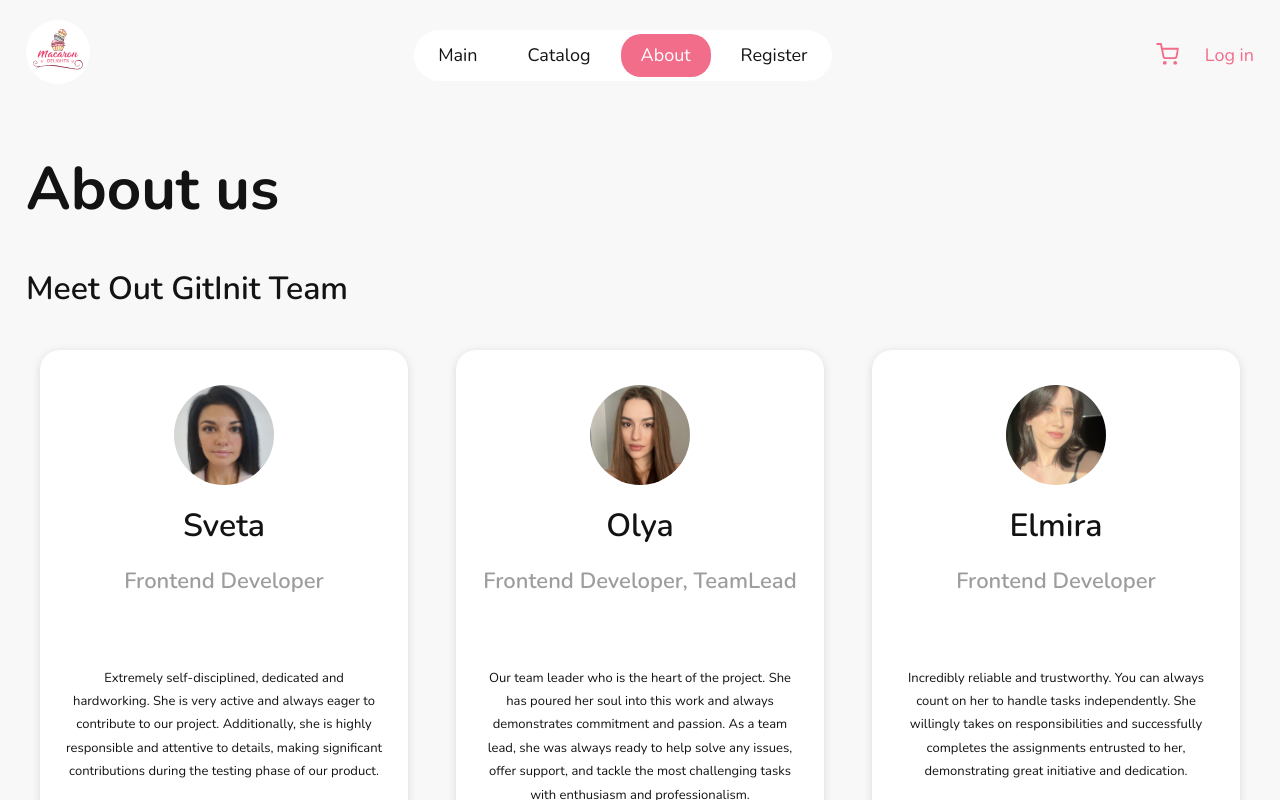
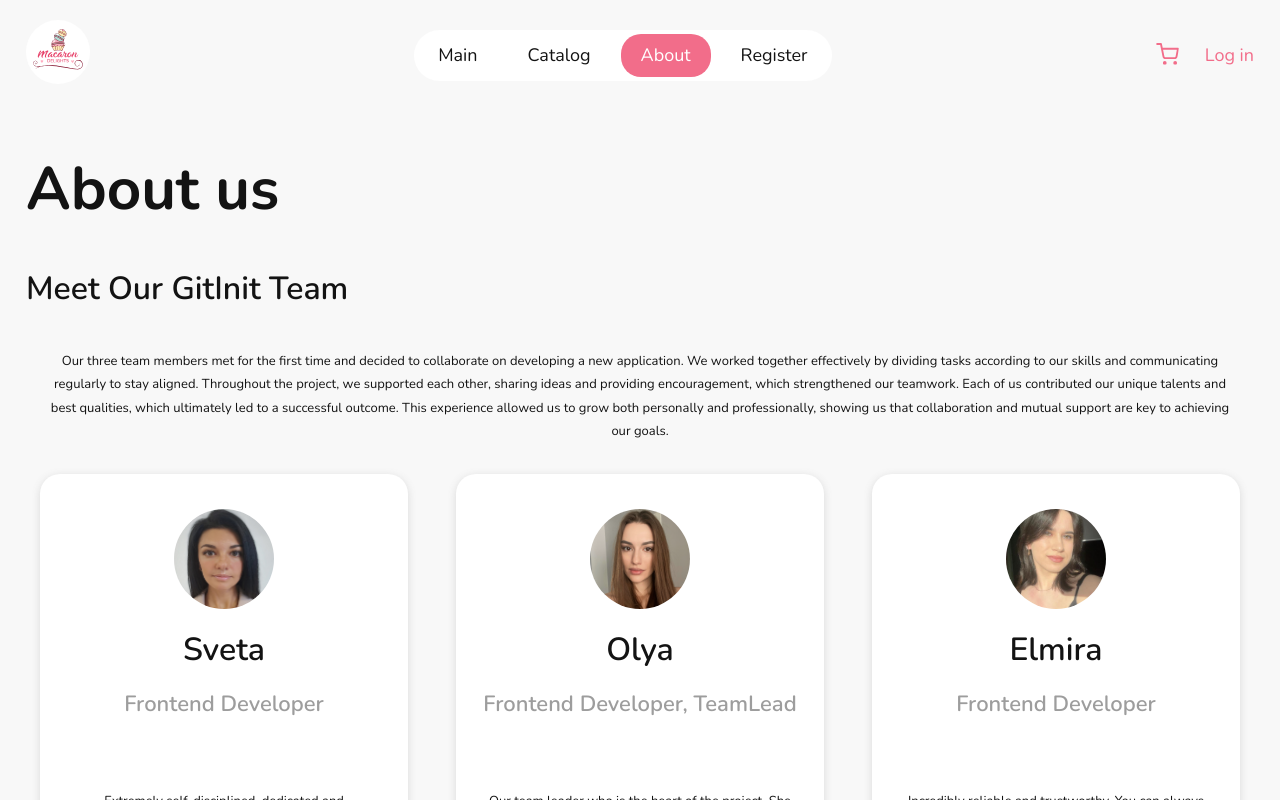
Before and after one commit to SwetlanaAng/ecommerce-app, a React (Vite) app: page / in a window 1280 px wide. Both pictures are taken after a click on the item "About". Shown: the top 800 px of the page. Built offline with nearby package versions, Linux system fonts and the light colour scheme; no server answers.

Commit message:
feat: add animation and description

```diff
--- a/src/components/teammateCard/TeammateCard.css
+++ b/src/components/teammateCard/TeammateCard.css
@@ -35,9 +35,10 @@
   h4 {
     margin-bottom: 10px;
   }
-  ol {
+  ol,
+  ul {
+    margin-left: 10px;
     padding-left: 13px;
-    padding-bottom: 20px;
     li {
       padding: 5px 10px;
       font-size: 13px;
@@ -55,7 +56,10 @@
     .accordion-box {
       transition: all 0.3s ease;
       &:hover {
-        color: var(--accent-color);
+        h5 {
+          color: var(--accent-color);
+        }
+        cursor: pointer;
       }
       &:not(:last-child) {
         border-bottom: 1px solid rgb(157, 157, 157);
@@ -64,6 +68,24 @@
       h5 {
         position: relative;
         padding: 10px 15px;
+      }
+      .contributions,
+      .education,
+      .languages {
+        max-height: 0;
+        overflow: hidden;
+        transition: all 0.5s cubic-bezier(0, 1, 0, 1);
+        p {
+          height: auto;
+        }
+      }
+
+      .contributions.active,
+      .education.active,
+      .languages.active {
+        height: auto;
+        max-height: 9999px;
+        transition: all 0.5s cubic-bezier(1, 0, 1, 0);
       }
     }
     .arrow {
--- a/src/components/teammateCard/TeammateCard.tsx
+++ b/src/components/teammateCard/TeammateCard.tsx
@@ -29,6 +29,21 @@ export const TeammateCard = ({
   const [isContributionActive, setIsContributionActive] = useState(false);
   const [isEducationActive, setIsEducationActive] = useState(false);
   const [isLanguagesActive, setIsLanguagesActive] = useState(false);
+  function onContributionsClick() {
+    setIsContributionActive(!isContributionActive);
+    setIsEducationActive(false);
+    setIsLanguagesActive(false);
+  }
+  function onEducationClick() {
+    setIsContributionActive(false);
+    setIsEducationActive(!isEducationActive);
+    setIsLanguagesActive(false);
+  }
+  function onLanguagesClick() {
+    setIsContributionActive(false);
+    setIsEducationActive(false);
+    setIsLanguagesActive(!isLanguagesActive);
+  }
   return (
     <>
       <div className={`team-card`}>
@@ -39,10 +54,7 @@ export const TeammateCard = ({
         <h4 className="role">{role}</h4>
         <p>{text}</p>
         <div className="accordion">
-          <div
-            className="accordion-box"
-            onClick={() => setIsContributionActive(!isContributionActive)}
-          >
+          <div className="accordion-box" onClick={onContributionsClick}>
             <h5>
               Contributions
               <img
@@ -51,15 +63,13 @@ export const TeammateCard = ({
                 alt="arrow-down"
               />
             </h5>
-            {isContributionActive && (
-              <ol className="contributions ">
+            <ol className={`contributions ${isContributionActive ? 'active' : ''}`}>
               {contributions.map((contribution, index) => (
                 <li key={index}>{contribution}</li>
               ))}
             </ol>
-            )}
           </div>
-          <div className="accordion-box" onClick={() => setIsEducationActive(!isEducationActive)}>
+          <div className="accordion-box" onClick={onEducationClick}>
             <h5>
               Education
               <img
@@ -68,9 +78,11 @@ export const TeammateCard = ({
                 alt="arrow-down"
               />
             </h5>
-            {isEducationActive && <div className="education">{education}</div>}
+            <div className={`education ${isEducationActive ? 'active' : ''}`}>
+              <p>{education}</p>
             </div>
-          <div className="accordion-box" onClick={() => setIsLanguagesActive(!isLanguagesActive)}>
+          </div>
+          <div className="accordion-box" onClick={onLanguagesClick}>
             <h5>
               Languages
               <img
@@ -79,13 +91,11 @@ export const TeammateCard = ({
                 alt="arrow-down"
               />
             </h5>
-            {isLanguagesActive && (
-              <ul className="languages">
+            <ul className={`languages ${isLanguagesActive ? 'active' : ''}`}>
               {languages.map((language, index) => (
                 <li key={index}>{language}</li>
               ))}
             </ul>
-            )}
           </div>
         </div>
         <Link to={gitLink}>
--- a/src/pages/aboutUs/AboutUs.css
+++ b/src/pages/aboutUs/AboutUs.css
@@ -3,3 +3,8 @@
   gap: 20px;
   justify-content: space-around;
 }
+.description {
+  padding: 0 20px 30px;
+  font-size: 13px;
+  text-align: center;
+}
--- a/src/pages/aboutUs/AboutUs.tsx
+++ b/src/pages/aboutUs/AboutUs.tsx
@@ -8,7 +8,16 @@ const AboutUs: React.FC = () => {
   return (
     <div className="about-us-page">
       <h1>About us</h1>
-      <h3>Meet Out GitInit Team</h3>
+      <h3>Meet Our GitInit Team</h3>
+      <p className="description">
+        Our three team members met for the first time and decided to collaborate on developing a new
+        application. We worked together effectively by dividing tasks according to our skills and
+        communicating regularly to stay aligned. Throughout the project, we supported each other,
+        sharing ideas and providing encouragement, which strengthened our teamwork. Each of us
+        contributed our unique talents and best qualities, which ultimately led to a successful
+        outcome. This experience allowed us to grow both personally and professionally, showing us
+        that collaboration and mutual support are key to achieving our goals.
+      </p>
       <div className="team-cards-container">
         <TeammateCard
           name={sveta.name}
```
Lines whose indentation alone changed are shown as unchanged.
